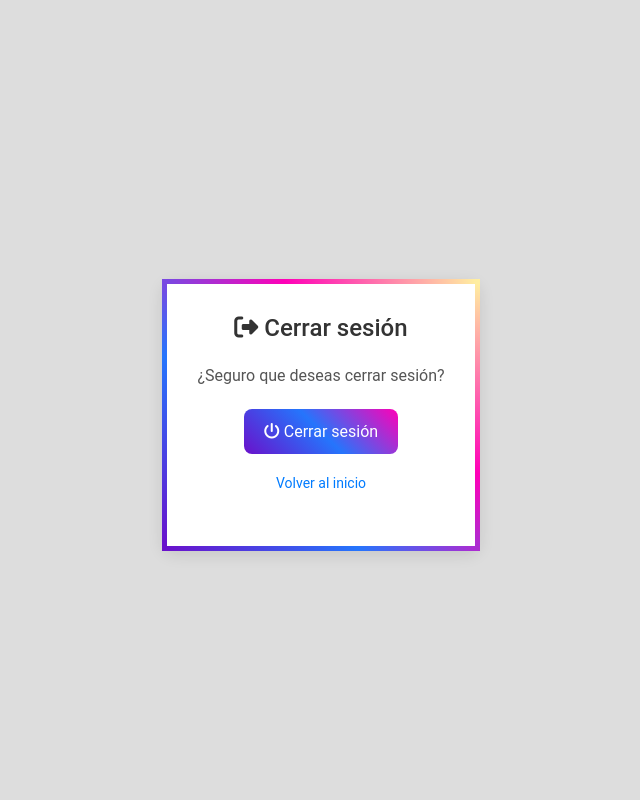
After one commit to AnaMpj64/plataforma_empleos, a Django app: template templates/account/logout.html in a window 1280 px wide. The commit adds this page. Shown: the whole page, without its empty margins (319-959 px from the left). Run offline with Django 5.2, Linux system fonts and the light colour scheme; the template is opened without the code that fills it, so the values that code supplies are empty; some libraries are stand-ins or nearby versions.

```diff
--- a/empleos/models.py
+++ b/empleos/models.py
@@ -166,6 +166,7 @@ class SolicitudDeEmpleo(models.Model):
     fecha_solicitud = models.DateTimeField(auto_now_add=True, help_text="Fecha de la solicitud")
     estado = models.CharField(max_length=20, choices=ESTADO_CHOICES, default='pendiente', help_text="Estado de la solicitud")
     calificada = models.BooleanField(default=False, help_text="Indica si la experiencia ya fue calificada")
+    analisis_de_ia = models.TextField(blank=True, null=True, help_text="Análisis generado por IA")
 
     def __str__(self):
         return f"Solicitud de {self.candidato.user.username} para {self.oferta.titulo} - Estado: {self.estado}"
--- a/empleos/templates/perfil/ver_perfil_candidato.html
+++ b/empleos/templates/perfil/ver_perfil_candidato.html
@@ -155,7 +155,7 @@
                     <strong>Comentario de IA</strong>
                 </div>
                 <div class="card-body">
-                    <p>{{ comentario_ia }}</p>
+                    <p>{{ postulacion.analisis_de_ia|default:"No disponible" }}</p>
                 </div>
             </div>
 
--- /dev/null
+++ b/templates/account/logout.html
@@ -0,0 +1,78 @@
+<!DOCTYPE html>
+<html lang="es">
+<head>
+    <meta charset="UTF-8">
+    <meta name="viewport" content="width=device-width, initial-scale=1.0">
+    <title>Cerrar sesión</title>
+    <link href="https://cdnjs.cloudflare.com/ajax/libs/mdb-ui-kit/6.4.0/mdb.min.css" rel="stylesheet">
+    <link href="https://cdnjs.cloudflare.com/ajax/libs/font-awesome/6.5.1/css/all.min.css" rel="stylesheet">
+    <style>
+        body {
+            background-color: #ddd;
+            display: flex;
+            justify-content: center;
+            align-items: center;
+            height: 100vh;
+        }
+        .logout-card {
+            margin-top: 30px;
+            background: white;
+            border-radius: 12px;
+            padding: 30px;
+            box-shadow: 0 4px 15px rgba(0, 0, 0, 0.1);
+            border: 5px solid;
+            text-align: center;
+            max-width: 400px;
+            border-image-slice: 1;
+            border-image-source: linear-gradient(45deg, #6a11cb, #2575fc, #ff00b7, #ffefa0);
+            transition: all 0.3s ease;
+            position: relative;
+        }
+        .logout-card h1 {
+            font-size: 24px;
+            color: #333;
+            margin-bottom: 20px;
+        }
+        .logout-card p {
+            color: #555;
+            margin-bottom: 20px;
+        }
+        .logout-card button {
+            background: linear-gradient(45deg, #6a11cb, #2575fc, #ff00b7);
+            color: white;
+            border: none;
+            padding: 10px 20px;
+            border-radius: 8px;
+            font-size: 16px;
+            cursor: pointer;
+        }
+        .logout-card button:hover {
+            background-color: #c82333;
+        }
+        .logout-card a {
+            color: #007bff;
+            text-decoration: none;
+            font-size: 14px;
+        }
+        .logout-card a:hover {
+            text-decoration: underline;
+        }
+    </style>
+</head>
+<body>
+
+    <div class="logout-card">
+        <h1><i class="fas fa-sign-out-alt"></i> Cerrar sesión</h1>
+        <p>¿Seguro que deseas cerrar sesión?</p>
+        <form method="post" action="{% url 'account_logout' %}">
+            {% csrf_token %}
+            <button type="submit"><i class="fas fa-power-off"></i> Cerrar sesión</button>
+        </form>
+        <p class="mt-3">
+            <a href="{% url 'account_login' %}">Volver al inicio</a>
+        </p>
+    </div>
+
+    <script src="https://cdnjs.cloudflare.com/ajax/libs/mdb-ui-kit/6.4.0/mdb.min.js"></script>
+</body>
+</html>
```
Also changed, not shown: empleos/views.py (+55 -3 lines), empleos/migrations/0018_solicituddeempleo_analisis_de_ia.py (added).
